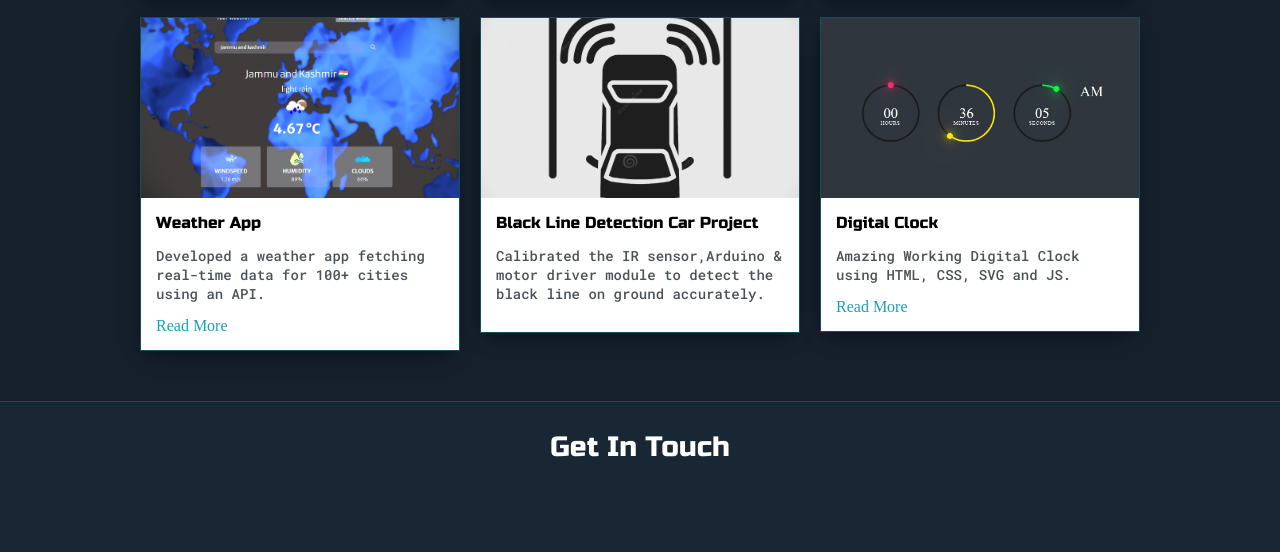
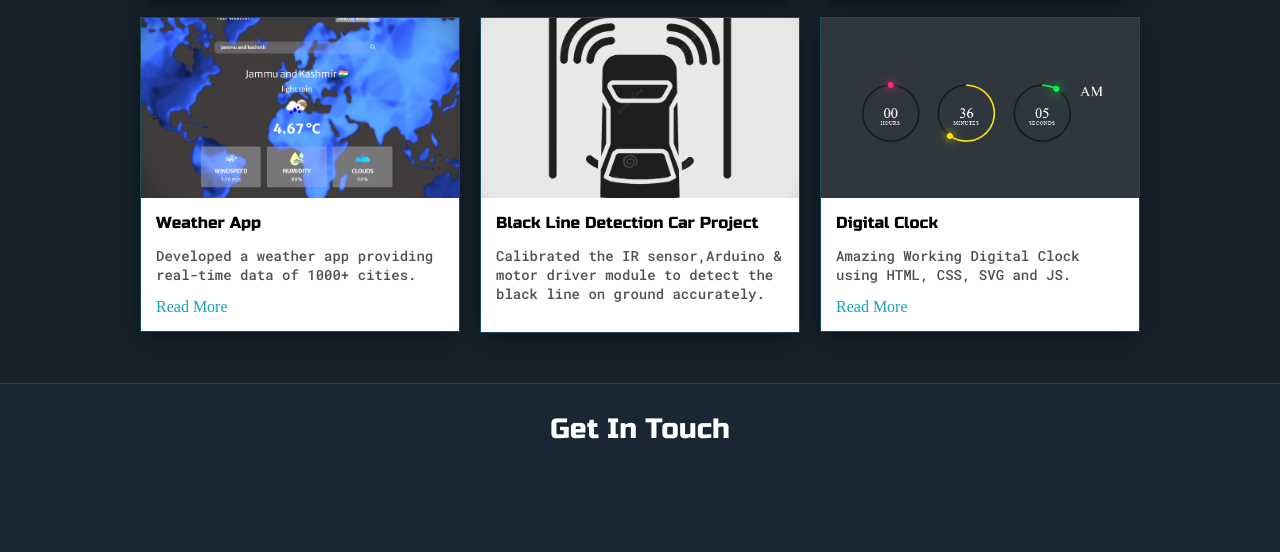
Before and after one commit to dewanshyadav/portfolio, a website: page index.html in a window 1280 px wide. Shown: the part 2057-2609 px from the top of the page. Drawn offline with nearby package versions, Linux system fonts and the light colour scheme.

Commit message:
Update index.html

```diff
--- a/index.html
+++ b/index.html
@@ -272,7 +272,7 @@
                   Weather App
                 </h6>
                 <p class="post-intro">
-                  Developed a weather app fetching real-time data for 100+ cities using an API.
+                  Developed a weather app providing real-time data of 1000+ cities.
                 </p>
                 <a href="https://github.com/dewanshyadav/wheather-app" target="_blank"
                   >Read More</a
```
